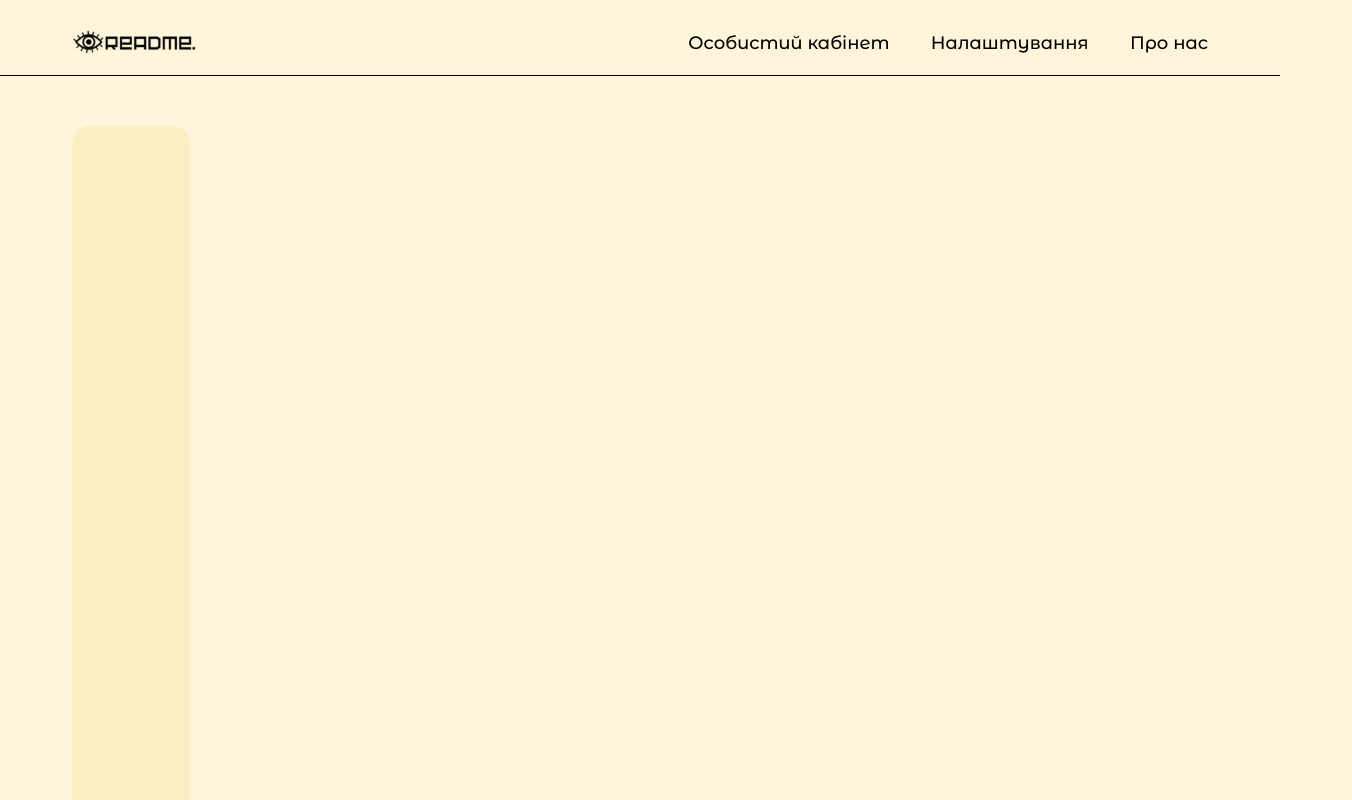
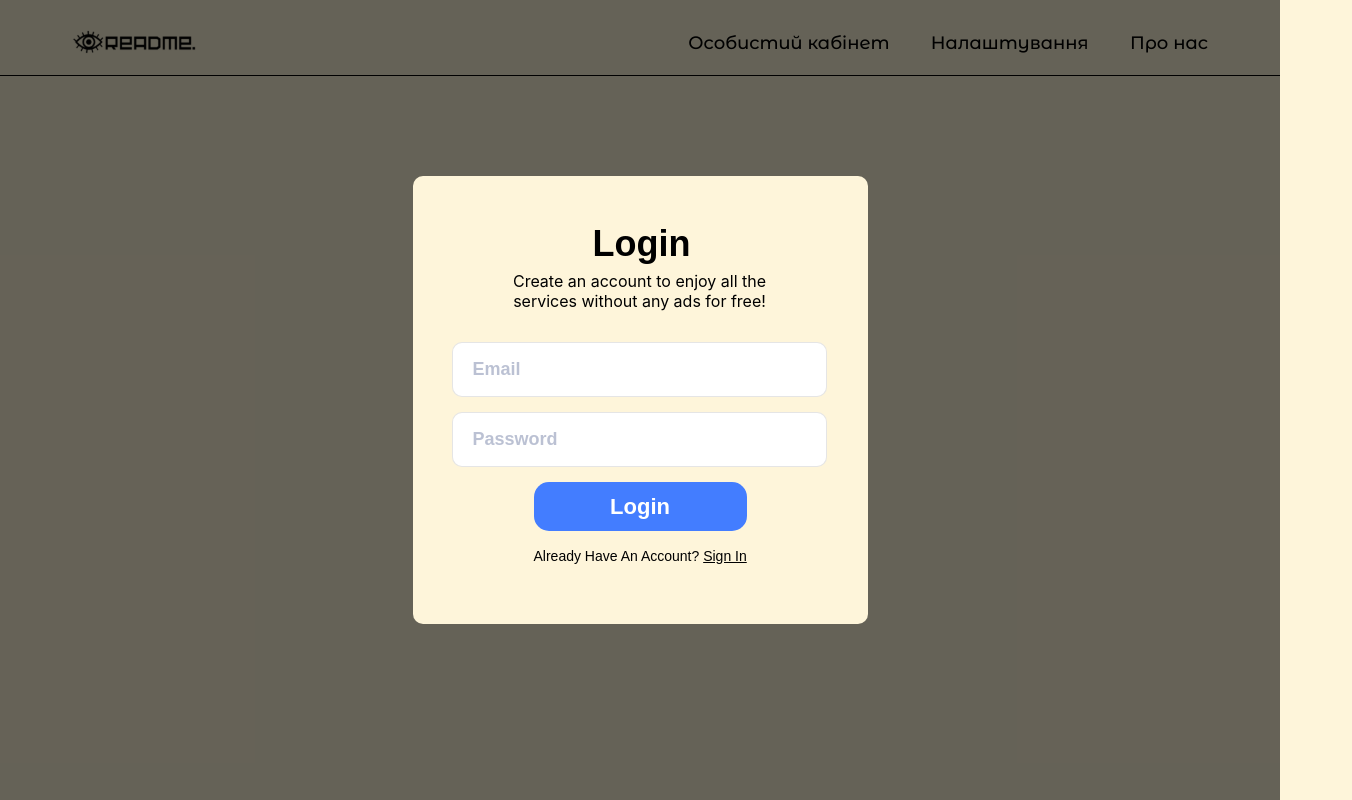
Before and after one commit to BogdanGrushetsky/ReadMe, a React (Create React App) app: page / in a window 1280 px wide. Shown: the top 800 px of the page, 1352 px wide, since content can reach past the window. Built offline with nearby package versions, Linux system fonts and the light colour scheme.

Commit message:
designed login form

```diff
--- a/package.json
+++ b/package.json
@@ -14,7 +14,8 @@
     "react-redux": "^7.2.6",
     "react-router": "^6.0.2",
     "react-router-dom": "^6.0.2",
-    "react-scripts": "4.0.3"
+    "react-scripts": "4.0.3",
+    "yarn": "^1.22.17"
   },
   "scripts": {
     "start": "react-scripts start",
--- a/src/App.js
+++ b/src/App.js
@@ -7,17 +7,19 @@ import { MenuItem } from './components/Menu/Menu';
 import Menu from './components/Menu/Menu';
 
 import "./components/main.css"
+import Login from "./components/Login/Login";
 
 function App() {
   return (
     <div>
       <NavBar/>
+        <Login/>
+      <div className='main'>
 
-      <div className='main'>
-        <Menu>
-          <MenuItem src={people}/>
-
-        </Menu>
+        {/*<Menu>*/}
+        {/*  <MenuItem src={people}/>*/}
+        {/*  */}
+        {/*</Menu>*/}
 
       </div>
 
--- /dev/null
+++ b/src/components/Login/Login.css
@@ -0,0 +1,106 @@
+button:active, button:focus {
+    outline: none !important;
+}
+button::-moz-focus-inner {
+    border: 0 !important;
+}
+
+.login-container {
+    background-color: rgba(0,0, 0,0.6);
+    width: 100%;
+    height: 100vh;
+    display: flex;
+    justify-content: center;
+    align-items: center;
+}
+
+.login-content {
+    position: absolute;
+    width: 455px;
+    height: 448px;
+    background-color: #FEF5DA;
+    border-radius: 10px;
+    display: flex;
+    flex-direction: column;
+}
+
+.login-title {
+    position: absolute;
+    width: 94px;
+    height: 47px;
+    left: 180px;
+    top: 44px;
+    font-weight: bold;
+    font-size: 36px;
+    font-family: 'Karla', sans-serif;
+    line-height: 47px;
+}
+
+.login-text {
+    position: absolute;
+    width: 308px;
+    height: 39px;
+    left: 73px;
+    top: 95px;
+    text-align: center;
+}
+
+.login-form {
+    margin-top: 166px;
+    display: flex;
+    flex-direction: column;
+    width: 155px;
+}
+
+.input-email {
+    width: 375px;
+    height: 55px;
+    margin-left: 39px;
+    margin-bottom: 15px;
+    border: 1px solid rgba(0, 0, 0, 0.1);
+    box-sizing: border-box;
+    border-radius: 10px;
+    padding-left: 20px;
+    outline: none;
+    color: rgba(170, 178, 200, 0.8);
+    font-weight: bold;
+    font-size: 18px;
+    line-height: 22px;
+}
+
+::placeholder {
+    color: rgba(170, 178, 200, 0.8);
+    font-weight: bold;
+    font-size: 18px;
+    line-height: 22px;
+}
+
+button {
+    width: 213px;
+    height: 49px;
+    background: #437DFF;
+    border-radius: 15px;
+    color: white;
+    outline: none;
+    margin-left: 121px;
+    border: none;
+    font-weight: bold;
+    font-size: 22px;
+    line-height: 29px;
+    cursor: pointer;
+}
+
+.login-add-text {
+    margin-left: 121px;
+    margin-top: 16px;
+    font-weight: normal;
+    font-size: 14px;
+    line-height: 18px;
+    font-family: 'Karla', sans-serif;
+
+}
+
+a {
+    border-bottom: 1px;
+    color: black;
+}
--- /dev/null
+++ b/src/components/Login/Login.jsx
@@ -0,0 +1,33 @@
+import React, {useState} from 'react';
+import './Login.css';
+
+const Login = () => {
+
+    const [email, setEmail] = useState('');
+    const [password, setPassword] = useState('');
+
+
+    return (
+        <div className='login-container'>
+            <div className='login-content'>
+                <div className='login-title'>Login</div>
+                <div className='login-text'>
+                    Create an account to enjoy all the services without any ads for free!
+                </div>
+                <div className='login-form'>
+                    <form >
+                        <input  className='input-email' type='email' placeholder='Email'
+                                value={email} onChange={(e) => setEmail(e.target.value)}/>
+                        <input  className='input-email' type='password' placeholder='Password'
+                                value={password} onChange={(e) => setPassword(e.target.value)}/>
+                    </form>
+                </div>
+
+                <button>Login</button>
+                <div className='login-add-text'>Already Have An Account? <a href='#'>Sign In</a> </div>
+            </div>
+        </div>
+    );
+};
+
+export default Login;
--- a/src/components/main.css
+++ b/src/components/main.css
@@ -3,7 +3,5 @@
 
   padding-top: calc(76px + 50px);
 
-  width: 100%;
-
   height: 100vh;
 }
```
Also changed, not shown: 2 other files (tests, documents, lock files or other folders).
